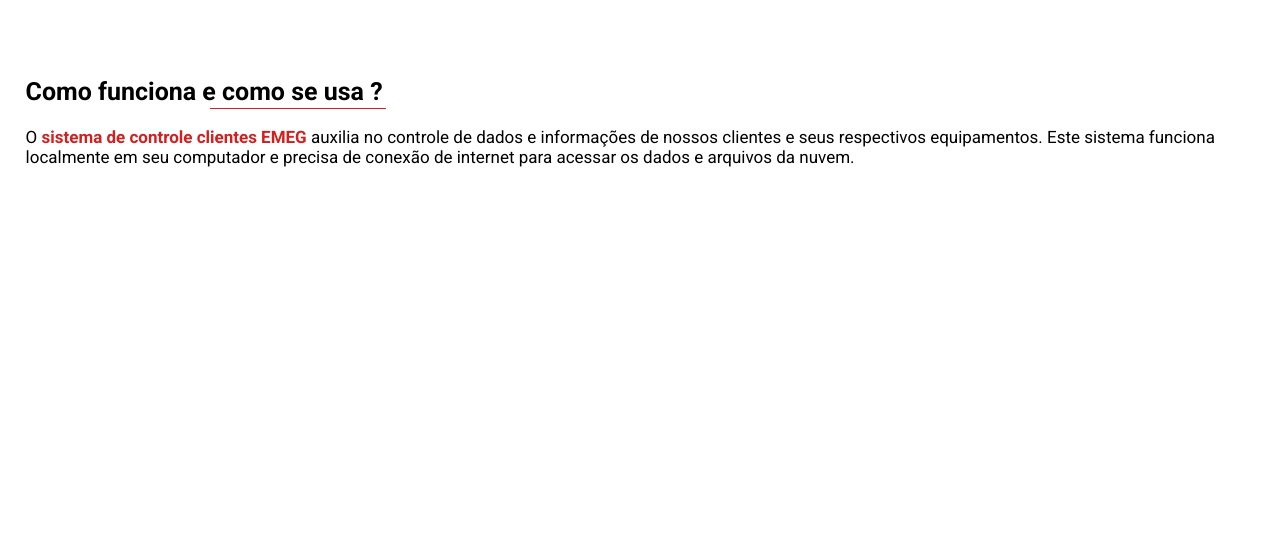
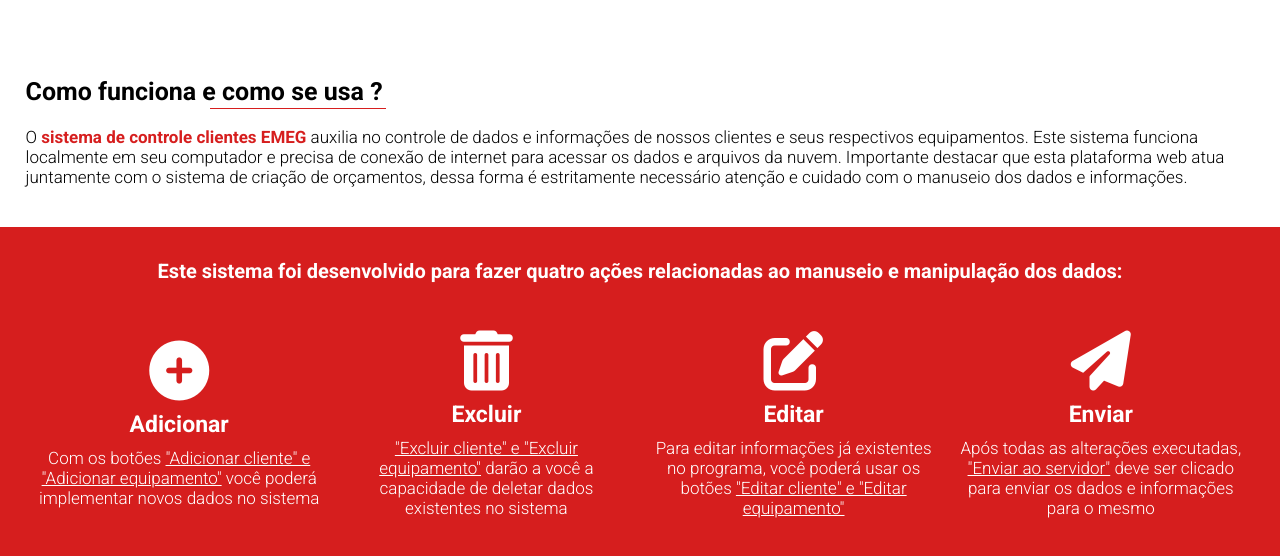
Before and after one commit to Nicholas1Front/emeg_orc, a plain HTML site: page apps/customer_base_plataform/help_customer_base_plataform.html in a window 1280 px wide. Shown: the part 248-804 px from the top of the page. Drawn offline with Linux system fonts and the light colour scheme.

Commit message:
added items in actions-system-section

```diff
--- a/apps/customer_base_plataform/help_customer_base_plataform.html
+++ b/apps/customer_base_plataform/help_customer_base_plataform.html
@@ -27,8 +27,8 @@
 
     </header>
 
-    <section class="introduction-section">
-        <div class="introduction-container">
+    <section class="title-section">
+        <div class="container">
             <div class="title-container">
                 <h2>
                     Bem vindo a página de ajuda !
@@ -40,7 +40,7 @@
         </div>
     </section>
 
-    <section class="system-summary-section">
+    <section class="introduction-usage-system-section">
 
         <div class="container">
 
@@ -53,13 +53,50 @@
 
             </div>
 
-            <div class="introduction-text-container">
-                <p>O <strong>sistema de controle clientes EMEG</strong> auxilia no controle de dados e informações de nossos clientes e seus respectivos equipamentos. Este sistema funciona localmente em seu computador e precisa de conexão de internet para acessar os dados e arquivos da nuvem.</p>
-            </div>
+            <p>O <strong>sistema de controle clientes EMEG</strong> auxilia no controle de dados e informações de nossos clientes e seus respectivos equipamentos. Este sistema funciona localmente em seu computador e precisa de conexão de internet para acessar os dados e arquivos da nuvem. Importante destacar que esta plataforma web atua juntamente com o sistema de criação de orçamentos, dessa forma é estritamente necessário atenção e cuidado com o manuseio dos dados e informações.</p>
 
         </div>
 
     </section>
 
+    <section class="actions-system-section">
+        <div class="container">
+
+            <h3>Este sistema foi desenvolvido para fazer quatro ações relacionadas ao manuseio e manipulação dos dados: </h3>
+            <div class="items-container">
+
+                <div class="item-control">
+                    <i class="fa-solid fa-circle-plus"></i>
+                    <h3>Adicionar</h3>
+
+                    <p>Com os botões <subline>"Adicionar cliente" e "Adicionar equipamento"</subline> você poderá implementar novos dados no sistema</p>
+                </div>
+
+                <div class="item-control">
+                    <i class="fa-solid fa-trash-can"></i>
+                    <h3>Excluir</h3>
+
+                    <p> <subline>"Excluir cliente" e "Excluir equipamento"</subline> darão a você a capacidade de deletar dados existentes no sistema</p>
+                </div>
+
+                <div class="item-control">
+                    <i class="fa-solid fa-pen-to-square"></i>
+                    <h3>Editar</h3>
+
+                    <p>Para editar informações já existentes no programa, você poderá usar os botões <subline>"Editar cliente" e "Editar equipamento"</subline></p>
+                </div>
+
+                <div class="item-control">
+                    <i class="fa-solid fa-paper-plane"></i>
+
+                    <h3>Enviar</h3>
+
+                    <p>Após todas as alterações executadas, <subline>"Enviar ao servidor"</subline> deve ser clicado para enviar os dados e informações para o mesmo</p>
+                </div>
+
+            </div>
+        </div>
+    </section>
+
 </body>
 </html>
--- a/apps/customer_base_plataform/styles/help_customer_base_plataform.css
+++ b/apps/customer_base_plataform/styles/help_customer_base_plataform.css
@@ -11,6 +11,11 @@
 
 div,section,header,footer{
     width:100%;
+}
+
+p{
+    font-size: 17px;
+    font-weight:300;
 }
 
 .container{
@@ -75,9 +80,9 @@
     font-size:25px;
 }
 
-/* introduction-section */
+/* title-section */
 
-.introduction-section{
+.title-section{
     width:100%;
     margin:5rem 0;
     display: flex;
@@ -85,17 +90,17 @@
     align-items: center;
 }
 
-.introduction-container > .title-container{
+.title-section > .container > .title-container{
     display: flex;
     flex-direction: column;
     align-items: center;
 }
 
-.introduction-container > .title-container h2{
+.title-section > .container > .title-container h2{
     font-size: 35px;
 }
 
-.introduction-container > .title-container h2 > .line{
+.title-section > .container > .title-container h2 > .line{
     width:11rem;
     margin:2px 0;
     margin-left:75%;
@@ -103,31 +108,32 @@
     background-color: #d61e1e;
 }
 
-.introduction-container > .title-container h4{
+.title-section > .container > .title-container h4{
     font-size: 17px;
     font-weight: normal;
     margin-top:4px;
 }
 
-/* system-summary-section */
+/* introduction-usage-system-section */
 
-.system-summary-section{
+.introduction-usage-system-section{
     display: flex;
     justify-content: center;
     align-items: center;
+    margin-bottom:1.5rem;
 }
 
-.system-summary-section > .container{
+.introduction-usage-system-section > .container{
     display: flex;
     align-items: center;
     flex-direction: column;
 }
 
-.system-summary-section > .container > .title-container h2{
+.introduction-usage-system-section > .container > .title-container h2{
     font-size:25px;
 }
 
-.system-summary-section > .container > .title-container h2 > .line{
+.introduction-usage-system-section > .container > .title-container h2 > .line{
     width:11rem;
     margin:2px 0;
     margin-left:15%;
@@ -135,14 +141,56 @@
     background-color: #d61e1e;
 }
 
-.system-summary-section > .container > .introduction-text-container{
+.introduction-usage-system-section > .container > p{
     margin:1rem 0;
 }
 
-.system-summary-section > .container > .introduction-text-container p{
-    font-size:17px;
+.introduction-usage-system-section > .container > p > strong{
+    color:#d61e1e;
 }
 
-.system-summary-section > .container > .introduction-text-container p > strong{
-    color:#d61e1e;
+/* actions-system-section */
+
+.actions-system-section{
+    background-color: #d61e1e;
+    color: #fff;
 }
+
+.actions-system-section > .container > .items-container{
+    display: flex;
+    justify-content: center;
+    align-items: center;
+    padding:3rem 0;
+}
+
+.actions-system-section > .container h3{
+    width: 100%;
+    text-align: center;
+    font-size: 20px;
+    padding-top:2rem;
+}
+
+.actions-system-section > .container > .items-container > .item-control{
+    width:25%;
+    padding: 0 10px;
+    display: flex;
+    flex-direction: column;
+    align-items: center;
+}
+
+.actions-system-section > .container > .items-container > .item-control i{
+    font-size:60px;
+}
+
+.actions-system-section > .container > .items-container > .item-control h3{
+    padding:10px 0;
+    font-size:23px;
+}
+
+.actions-system-section > .container > .items-container > .item-control p{
+    text-align: center;
+}
+
+.actions-system-section > .container > .items-container > .item-control p > subline{
+    text-decoration: underline;
+}
```
